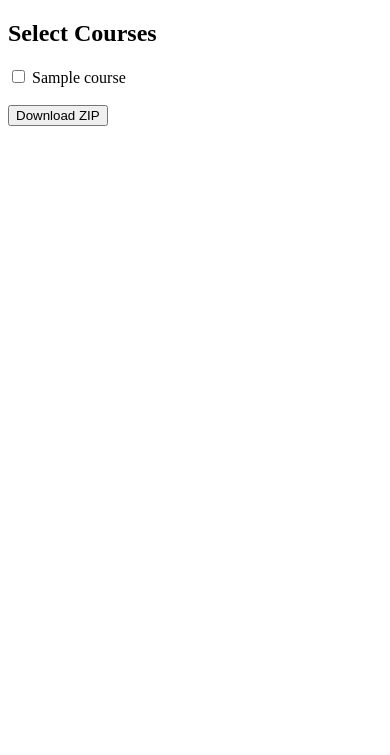
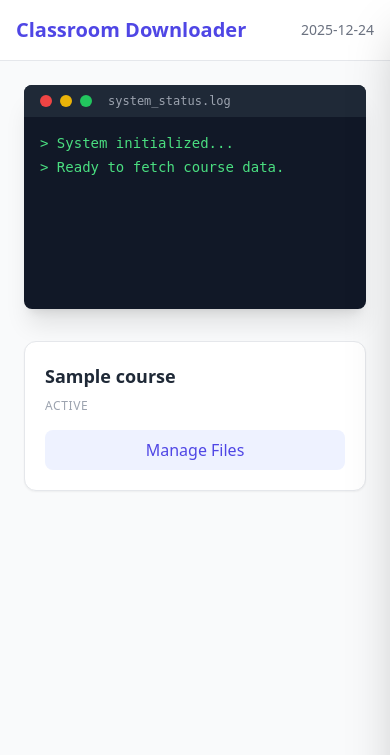
Before and after one commit to evanimenon/google-classroom-downloader, a Python web app: template app/templates/courses.html in a window 390 px wide. Shown: the top 755 px of the page. Run offline with Jinja, Linux system fonts and the light colour scheme; the template is opened without the code that fills it: most values are stand-ins (such as "Sample title", 1, 10 or a date in 2020); some libraries are stand-ins or nearby versions.

Commit message:
update UI for course view

```diff
--- a/app/templates/courses.html
+++ b/app/templates/courses.html
@@ -1,18 +1,132 @@
 <!DOCTYPE html>
-<html>
+<html lang="en">
 <head>
-  <title>Classroom Downloader</title>
+    <meta charset="UTF-8">
+    <meta name="viewport" content="width=device-width, initial-scale=1.0">
+    <title>Classroom Downloader</title>
+    <script src="https://cdn.tailwindcss.com"></script>
+    <style>
+        @import url('https://fonts.googleapis.com/css2?family=Fira+Code:wght@400;500&display=swap');
+        .terminal-font { font-family: 'Fira+Code', monospace; }
+        .drawer-transition { transition: transform 0.3s ease-in-out; }
+    </style>
 </head>
-<body>
-<h2>Select Courses</h2>
+<body class="bg-gray-50 text-gray-900 overflow-x-hidden">
 
-<form method="post" action="/download">
-  {% for c in courses %}
-    <input type="checkbox" name="course_ids" value="{{c.id}}">
-    {{c.name}}<br>
-  {% endfor %}
-  <br>
-  <button type="submit">Download ZIP</button>
-</form>
+    <header class="bg-white border-b p-4 flex justify-between items-center">
+        <h1 class="text-xl font-bold text-indigo-600">Classroom Downloader</h1>
+        <div class="text-sm text-gray-500">2025-12-24</div>
+    </header>
+
+    <main class="max-w-6xl mx-auto p-6">
+
+        <section class="mb-8">
+            <div class="bg-gray-900 rounded-lg shadow-xl overflow-hidden">
+                <div class="bg-gray-800 px-4 py-2 flex items-center gap-2">
+                    <div class="w-3 h-3 rounded-full bg-red-500"></div>
+                    <div class="w-3 h-3 rounded-full bg-yellow-500"></div>
+                    <div class="w-3 h-3 rounded-full bg-green-500"></div>
+                    <span class="text-xs text-gray-400 ml-2 terminal-font">system_status.log</span>
+                </div>
+                <div id="terminal" class="h-48 overflow-y-auto p-4 terminal-font text-sm text-green-400 space-y-1">
+                    <p>> System initialized...</p>
+                    <p>> Ready to fetch course data.</p>
+                </div>
+            </div>
+        </section>
+
+        <section class="grid grid-cols-1 md:grid-cols-2 lg:grid-cols-3 gap-6">
+            {% for c in courses %}
+            <div class="bg-white border rounded-xl p-5 shadow-sm hover:shadow-md transition-shadow flex flex-col justify-between">
+                <div>
+                    <h3 class="font-bold text-lg mb-2 text-gray-800">{{ c.name }}</h3>
+                    <p class="text-xs text-gray-400 uppercase tracking-wider mb-4">{{ c.courseState }}</p>
+                </div>
+                <button
+                    onclick="openDrawer('{{ c.id }}', '{{ c.name }}')"
+                    class="w-full py-2 bg-indigo-50 text-indigo-600 rounded-lg font-medium hover:bg-indigo-100 transition-colors">
+                    Manage Files
+                </button>
+            </div>
+            {% endfor %}
+        </section>
+    </main>
+
+    <div id="drawerOverlay" class="fixed inset-0 bg-black/50 hidden z-40" onclick="closeDrawer()"></div>
+    <div id="drawer" class="fixed top-0 right-0 h-full w-full max-w-md bg-white shadow-2xl z-50 transform translate-x-full drawer-transition flex flex-col">
+        <div class="p-6 border-b flex justify-between items-center bg-gray-50">
+            <div>
+                <h2 id="drawerTitle" class="font-bold text-xl">Course Files</h2>
+                <p class="text-sm text-gray-500">Select files to include in ZIP</p>
+            </div>
+            <button onclick="closeDrawer()" class="text-gray-400 hover:text-gray-600 text-2xl">&times;</button>
+        </div>
+
+        <form action="/download" method="post" class="flex-1 flex flex-col overflow-hidden">
+            <input type="hidden" name="course_ids" id="activeCourseId">
+
+            <div id="fileList" class="flex-1 overflow-y-auto p-6 space-y-3">
+                <p class="text-center text-gray-400 italic py-10">Loading files...</p>
+            </div>
+
+            <div class="p-6 border-t bg-gray-50">
+                <button type="submit" class="w-full py-3 bg-indigo-600 text-white rounded-xl font-bold shadow-lg shadow-indigo-200 hover:bg-indigo-700 transition-all">
+                    Download Selected Files
+                </button>
+            </div>
+        </form>
+    </div>
+
+    <script>
+        const terminal = document.getElementById('terminal');
+        const drawer = document.getElementById('drawer');
+        const drawerOverlay = document.getElementById('drawerOverlay');
+        const fileListContainer = document.getElementById('fileList');
+
+        function logToTerminal(msg) {
+            const p = document.createElement('p');
+            p.textContent = `> ${msg}`;
+            terminal.appendChild(p);
+            terminal.scrollTop = terminal.scrollHeight;
+        }
+
+        async function openDrawer(courseId, courseName) {
+            document.getElementById('drawerTitle').innerText = courseName;
+            document.getElementById('activeCourseId').value = courseId;
+            fileListContainer.innerHTML = '<p class="text-center text-gray-400 animate-pulse">Fetching Classroom data...</p>';
+
+            // UI Show
+            drawer.classList.remove('translate-x-full');
+            drawerOverlay.classList.remove('hidden');
+            logToTerminal(`Opening course: ${courseName}`);
+
+            try {
+                const response = await fetch(`/api/courses/${courseId}/files`);
+                const files = await response.json();
+
+                if (files.length === 0) {
+                    fileListContainer.innerHTML = '<p class="text-center text-red-400">No files found in this course.</p>';
+                    return;
+                }
+
+                fileListContainer.innerHTML = files.map(file => `
+                    <label class="flex items-start gap-3 p-3 border rounded-lg hover:bg-gray-50 cursor-pointer transition-colors">
+                        <input type="checkbox" name="file_ids" value="${file.id}" checked class="mt-1 w-4 h-4 text-indigo-600 border-gray-300 rounded focus:ring-indigo-500">
+                        <span class="text-sm text-gray-700 break-all">${file.name}</span>
+                    </label>
+                `).join('');
+
+                logToTerminal(`Found ${files.length} files available for download.`);
+            } catch (err) {
+                logToTerminal(`Error: Failed to fetch files.`);
+                fileListContainer.innerHTML = '<p class="text-center text-red-500">Error loading files.</p>';
+            }
+        }
+
+        function closeDrawer() {
+            drawer.classList.add('translate-x-full');
+            drawerOverlay.classList.add('hidden');
+        }
+    </script>
 </body>
 </html>
```
Also changed, not shown: app/main.py (+17 -2 lines), 1 other file.
